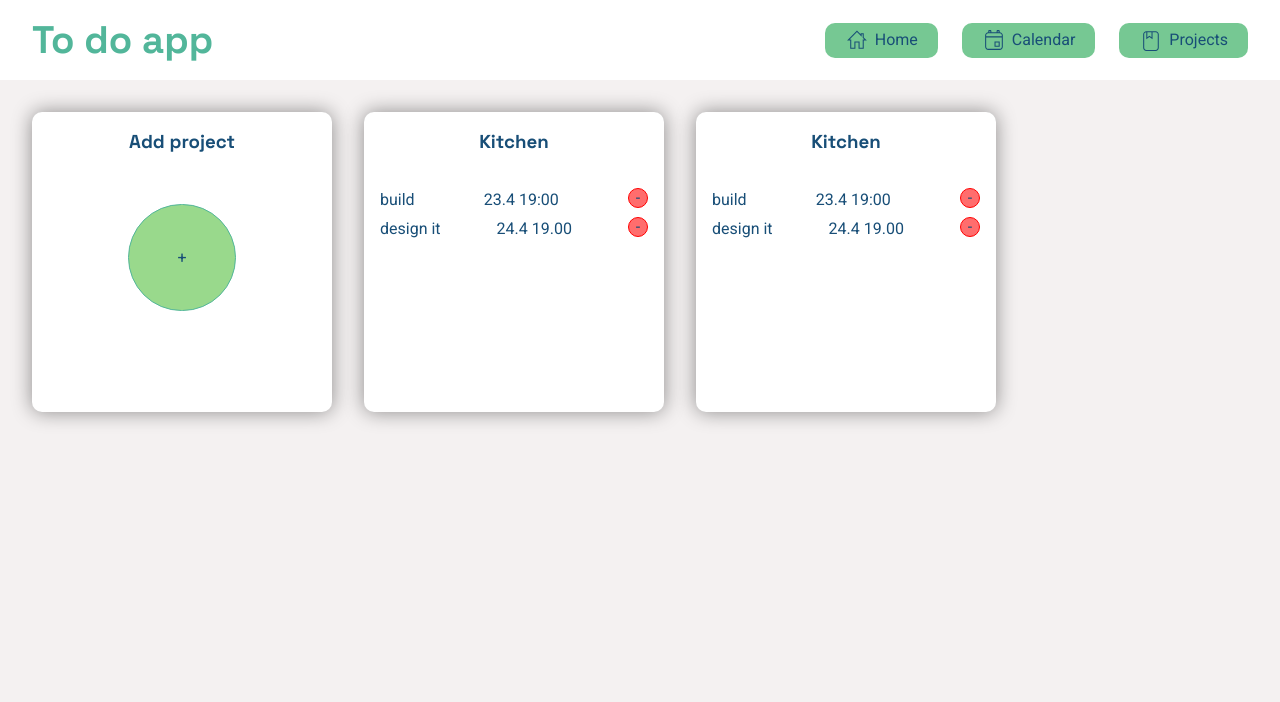
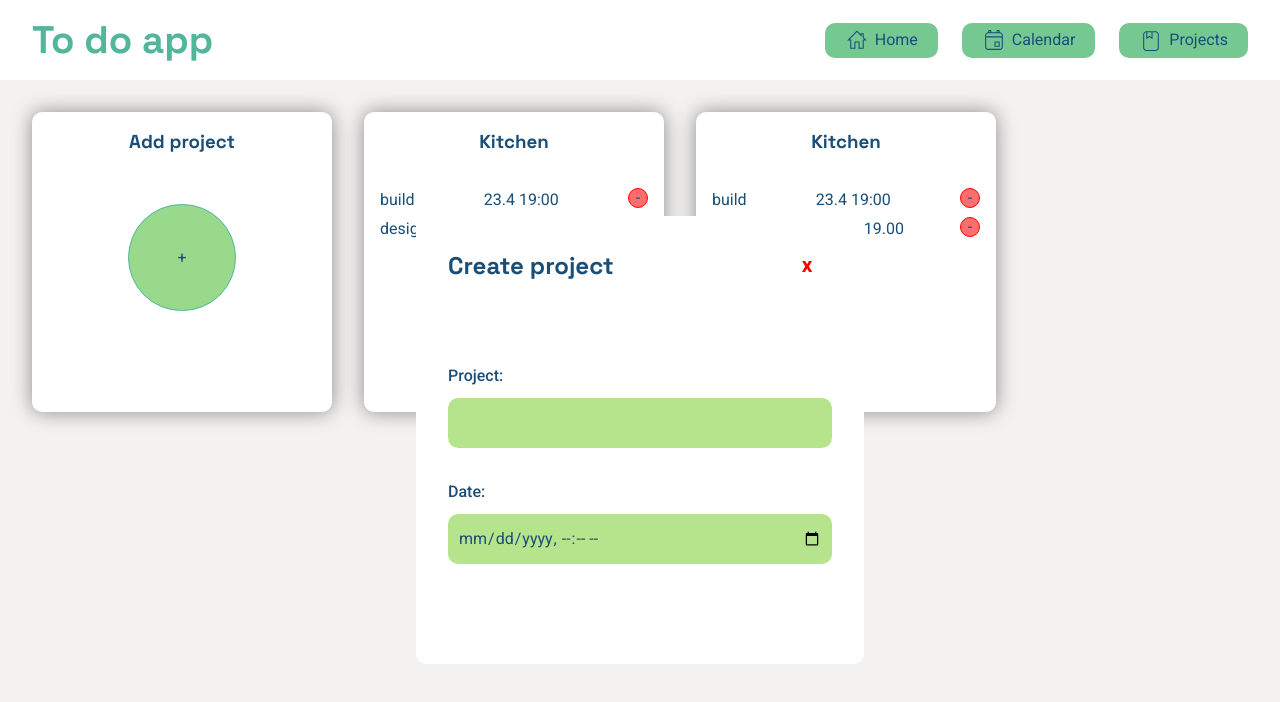
Before and after one commit to codingbyday3/to-do-app, a website built with webpack: page src/template.html in a window 1280 px wide. Built offline with nearby package versions, Linux system fonts and the light colour scheme.

Commit message:
Style: dialog

```diff
--- a/src/styles.css
+++ b/src/styles.css
@@ -430,6 +430,7 @@ dialog button[type="submit"]:hover{
   grid-auto-rows: 300px;
   gap:2rem;
   color: var(--clr-blue-900);
+  position: relative;
 }
 
 .add-project-container,
@@ -497,3 +498,47 @@ dialog button[type="submit"]:hover{
   background-color: var(--clr-green-700);
   cursor: pointer;
 }
+
+.project-dialog{
+  all: unset;
+  background-color: white;
+  position: absolute;
+  height: 30vw;
+  width: 30vw;
+  top: 50%;
+  left: 50%;
+  transform: translate(-50%, -50%);
+  display:  flex;
+  flex-direction: column;
+  padding: 2rem;
+  border-radius: 10px;
+  gap: 5rem;
+
+}
+
+.project-dialog form{
+  all: unset;
+  display: flex;
+  flex-direction: column;
+  gap: 2rem;
+}
+
+.project-dialog-header{
+  display: flex;
+  flex-direction: row;
+  justify-content: space-between;
+}
+
+.project-dialog-header button{
+  width: 50px;
+  background: white;
+  border: none;
+  color: red;
+  font-size: 1.3rem;
+  font-weight: 700;
+}
+
+.project-dialog-header button:hover{
+  color: rgb(152, 2, 2);
+  cursor: pointer;
+}
--- a/src/template.html
+++ b/src/template.html
@@ -76,6 +76,26 @@
 
           </div>
         </div>
+        <dialog class="project-dialog">
+          <div class="project-dialog-header">
+            <h2>Create project</h2>
+            <button>x</button>
+          </div>
+          <form method="dialog">
+            <div>
+              <label for="">Project:</label>
+              <input type="text" name="" id="">
+            </div>
+            <div>
+              <label for="">Date:</label>
+              <input type="datetime-local">
+            </div>
+
+
+          </form>
+
+
+        </dialog>
       </div>
     </div>
   </main>
```
Also changed, not shown: src/projects.js (+8 -0 lines).
